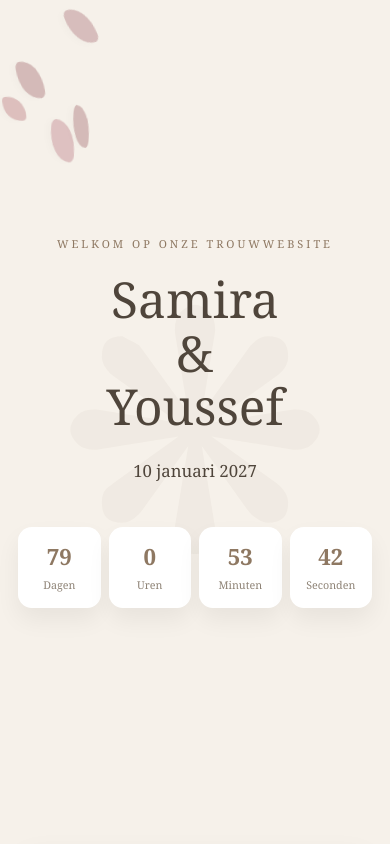
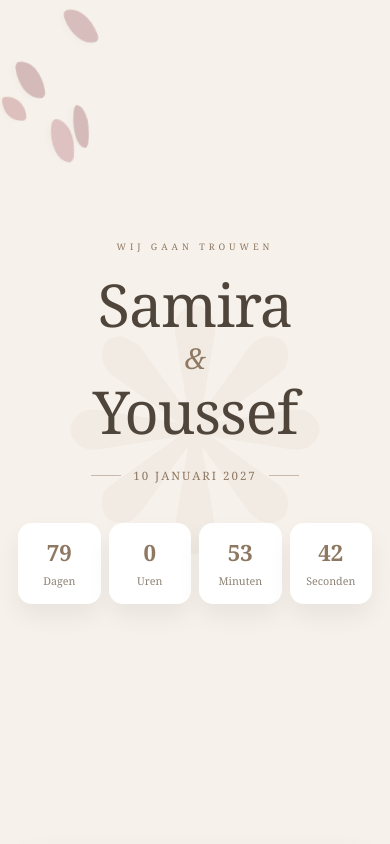
Before and after one commit to SEH197/Inviora, a plain HTML site: page index.html in a window 390 px wide. Shown: the top 844 px of the page. Drawn offline with Linux system fonts and the light colour scheme.

Commit message:
Update index.html

```diff
--- a/index.html
+++ b/index.html
@@ -8,6 +8,10 @@
 <title>Inviora</title>
 
 <style>
+
+/* =====================
+   BASIS
+===================== */
 
 :root{
     --bg:#F6F1EA;
@@ -28,7 +32,7 @@ html{
 body{
     background:var(--bg);
     color:var(--text);
-    font-family:Georgia, serif;
+    font-family:Georgia, "Times New Roman", serif;
     overflow-x:hidden;
 }
 
@@ -65,6 +69,7 @@ body{
 }
 
 @keyframes fall{
+
     from{
         translate:0 -150px;
         rotate:0deg;
@@ -77,6 +82,7 @@ body{
 }
 
 @keyframes sway{
+
     0%{
         margin-left:0;
     }
@@ -109,6 +115,7 @@ body{
 
     min-height:100vh;
     max-width:1200px;
+
     margin:0 auto;
 
     display:flex;
@@ -121,6 +128,9 @@ body{
     padding:60px 20px;
 }
 
+
+/* subtiel ornament achter namen */
+
 .hero::before{
     content:"❋";
 
@@ -132,34 +142,107 @@ body{
     transform:translate(-50%,-50%);
 
     font-size:550px;
+    line-height:1;
 
-    color:rgba(142,120,98,0.05);
+    color:rgba(142,120,98,.045);
 
     z-index:-1;
 
     pointer-events:none;
-
-    line-height:1;
 }
 
+
+/* kleine bovenregel */
+
 .kicker{
-    letter-spacing:4px;
+    font-family:Georgia, "Times New Roman", serif;
+
+    font-size:11px;
+
+    letter-spacing:5px;
+
     text-transform:uppercase;
+
     color:var(--accent);
-    font-size:13px;
+
+    margin-bottom:30px;
 }
 
-h1{
-    margin-top:22px;
 
-    font-size:5rem;
+/* namen */
+
+.hero-names{
+    display:flex;
+
+    flex-direction:column;
+
+    align-items:center;
+
+    line-height:.9;
+}
+
+.name{
+    font-family:Georgia, "Times New Roman", serif;
+
+    font-size:5.4rem;
+
     font-weight:400;
-    line-height:1.1;
+
+    letter-spacing:-2px;
+}
+
+
+/* & teken */
+
+.ampersand{
+    font-family:Georgia, "Times New Roman", serif;
+
+    font-size:2.3rem;
+
+    font-weight:400;
+
+    font-style:italic;
+
+    color:var(--accent);
+
+    line-height:1.4;
+
+    margin:6px 0;
+}
+
+
+/* datum + sierlijnen */
+
+.date-line{
+    display:flex;
+
+    align-items:center;
+
+    justify-content:center;
+
+    gap:18px;
+
+    margin-top:38px;
+}
+
+.date-line > span{
+    width:55px;
+
+    height:1px;
+
+    background:rgba(142,120,98,.45);
 }
 
 .date{
-    margin-top:25px;
-    font-size:1.3rem;
+    font-size:.9rem;
+
+    letter-spacing:3px;
+
+    text-transform:uppercase;
+
+    color:var(--accent);
+
+    white-space:nowrap;
 }
 
 
@@ -171,9 +254,11 @@ h1{
     margin-top:45px;
 
     display:flex;
+
     gap:15px;
 
     justify-content:center;
+
     flex-wrap:wrap;
 }
 
@@ -194,6 +279,7 @@ h1{
     display:block;
 
     font-size:2rem;
+
     font-weight:bold;
 
     color:var(--accent);
@@ -210,6 +296,7 @@ h1{
 
 .section{
     position:relative;
+
     z-index:5;
 
     max-width:900px;
@@ -270,6 +357,7 @@ h1{
 
     .hero{
         min-height:100svh;
+
         padding:45px 18px;
     }
 
@@ -278,28 +366,57 @@ h1{
     }
 
     .kicker{
-        font-size:11px;
-        letter-spacing:3px;
+        font-size:9px;
+
+        letter-spacing:4px;
+
+        margin-bottom:25px;
     }
 
-    h1{
-        font-size:3.1rem;
-        line-height:1.08;
+    .name{
+        font-size:3.7rem;
+
+        letter-spacing:-1px;
+    }
+
+    .ampersand{
+        font-size:1.8rem;
+
+        margin:7px 0;
+    }
+
+    .date-line{
+        gap:12px;
+
+        margin-top:30px;
+    }
+
+    .date-line > span{
+        width:30px;
     }
 
     .date{
-        font-size:1.05rem;
+        font-size:.72rem;
+
+        letter-spacing:2px;
     }
+
+
+    /* COUNTDOWN MOBIEL */
 
     .timer-grid{
         width:100%;
+
         gap:8px;
 
         flex-wrap:nowrap;
+
+        margin-top:40px;
     }
 
     .timer-box{
         min-width:0;
+
         flex:1;
 
         padding:14px 5px;
@@ -315,24 +432,45 @@ h1{
         font-size:.67rem;
     }
 
+
+    /* CONTENT MOBIEL */
+
     .section{
         margin-bottom:30px;
+
         padding:0 16px;
     }
 
     .card{
         padding:28px 20px;
+
         border-radius:20px;
     }
 }
 
 
-/* Zeer kleine telefoons */
+/* =====================
+   KLEINE TELEFOONS
+===================== */
 
 @media(max-width:380px){
 
-    h1{
-        font-size:2.6rem;
+    .name{
+        font-size:3.1rem;
+    }
+
+    .ampersand{
+        font-size:1.6rem;
+    }
+
+    .date-line > span{
+        width:22px;
+    }
+
+    .date{
+        font-size:.67rem;
+
+        letter-spacing:1.5px;
     }
 
     .timer-box span{
@@ -345,52 +483,98 @@ h1{
 }
 
 </style>
+
 </head>
 
 
 <body>
 
 
+<!-- =====================
+     BLAADJES
+===================== -->
+
 <div class="petals" id="petals"></div>
 
+
+<!-- =====================
+     HERO
+===================== -->
 
 <section class="hero">
 
     <div class="kicker">
-        Welkom op onze trouwwebsite
+        Wij gaan trouwen
     </div>
 
-    <h1>
-        Samira<br>
-        &amp;<br>
-        Youssef
-    </h1>
 
-    <div class="date">
-        10 januari 2027
+    <div class="hero-names">
+
+        <span class="name">
+            Samira
+        </span>
+
+        <span class="ampersand">
+            &amp;
+        </span>
+
+        <span class="name">
+            Youssef
+        </span>
+
     </div>
 
+
+    <div class="date-line">
+
+        <span></span>
+
+        <div class="date">
+            10 januari 2027
+        </div>
+
+        <span></span>
+
+    </div>
+
+
+    <!-- COUNTDOWN -->
 
     <div class="timer-grid">
 
         <div class="timer-box">
+
             <span id="days">0</span>
+
             <small>Dagen</small>
+
         </div>
 
+
         <div class="timer-box">
+
             <span id="hours">0</span>
+
             <small>Uren</small>
+
         </div>
 
+
         <div class="timer-box">
+
             <span id="minutes">0</span>
+
             <small>Minuten</small>
+
         </div>
 
+
         <div class="timer-box">
+
             <span id="seconds">0</span>
+
             <small>Seconden</small>
+
         </div>
 
     </div>
@@ -398,34 +582,55 @@ h1{
 </section>
 
 
+<!-- =====================
+     LOCATIE
+===================== -->
+
 <section class="section">
 
     <div class="card">
 
-        <h2>Locatie</h2>
+        <h2>
+            Locatie
+        </h2>
 
-        <p>Marrakech Palace Rotterdam</p>
+        <p>
+            Marrakech Palace Rotterdam
+        </p>
 
     </div>
 
 </section>
 
 
+<!-- =====================
+     DAGPLANNING
+===================== -->
+
 <section class="section">
 
     <div class="card">
 
-        <h2>Dagplanning</h2>
+        <h2>
+            Dagplanning
+        </h2>
 
         <p>13:00 Ontvangst</p>
+
         <p>14:00 Ceremonie</p>
+
         <p>18:00 Diner</p>
+
         <p>20:00 Feest</p>
 
     </div>
 
 </section>
 
+
+<!-- =====================
+     FOOTER
+===================== -->
 
 <div class="footer">
     Inviora
@@ -441,20 +646,31 @@ h1{
 const petalsContainer =
     document.getElementById("petals");
 
+
 const colors = [
+
     "#6B0F1A",
+
     "#7E1422",
+
     "#8D2230",
+
     "#5A0B14",
+
     "#751A2A",
+
     "#922B3E",
+
     "#A12B40"
+
 ];
+
 
 for(let i = 0; i < 80; i++){
 
     const petal =
         document.createElement("div");
+
 
     petal.classList.add("petal");
 
@@ -472,6 +688,7 @@ for(let i = 0; i < 80; i++){
 
         petal.style.right =
             (Math.random() * 18) + "%";
+
     }
 
 
@@ -481,6 +698,7 @@ for(let i = 0; i < 80; i++){
 
     petal.style.width =
         (18 + Math.random() * 28) + "px";
+
 
     petal.style.height =
         (10 + Math.random() * 18) + "px";
@@ -500,6 +718,7 @@ for(let i = 0; i < 80; i++){
 
 
     petalsContainer.appendChild(petal);
+
 }
 
 
@@ -516,30 +735,41 @@ function updateCountdown(){
     const now =
         new Date().getTime();
 
+
     const diff =
         weddingDate - now;
 
 
     if(diff <= 0){
 
-        document.getElementById("days").textContent = "0";
-        document.getElementById("hours").textContent = "0";
-        document.getElementById("minutes").textContent = "0";
-        document.getElementById("seconds").textContent = "0";
+        document.getElementById("days").textContent =
+            "0";
+
+        document.getElementById("hours").textContent =
+            "0";
+
+        document.getElementById("minutes").textContent =
+            "0";
+
+        document.getElementById("seconds").textContent =
+            "0";
 
         return;
+
     }
 
 
     const days =
         Math.floor(
-            diff / (1000 * 60 * 60 * 24)
+            diff /
+            (1000 * 60 * 60 * 24)
         );
 
 
     const hours =
         Math.floor(
-            (diff % (1000 * 60 * 60 * 24))
+            (diff %
+            (1000 * 60 * 60 * 24))
             /
             (1000 * 60 * 60)
         );
@@ -547,7 +777,8 @@ function updateCountdown(){
 
     const minutes =
         Math.floor(
-            (diff % (1000 * 60 * 60))
+            (diff %
+            (1000 * 60 * 60))
             /
             (1000 * 60)
         );
@@ -555,7 +786,8 @@ function updateCountdown(){
 
     const seconds =
         Math.floor(
-            (diff % (1000 * 60))
+            (diff %
+            (1000 * 60))
             /
             1000
         );
@@ -564,18 +796,23 @@ function updateCountdown(){
     document.getElementById("days").textContent =
         days;
 
+
     document.getElementById("hours").textContent =
         hours;
+
 
     document.getElementById("minutes").textContent =
         minutes;
 
+
     document.getElementById("seconds").textContent =
         seconds;
+
 }
 
 
 updateCountdown();
+
 
 setInterval(
     updateCountdown,
```
